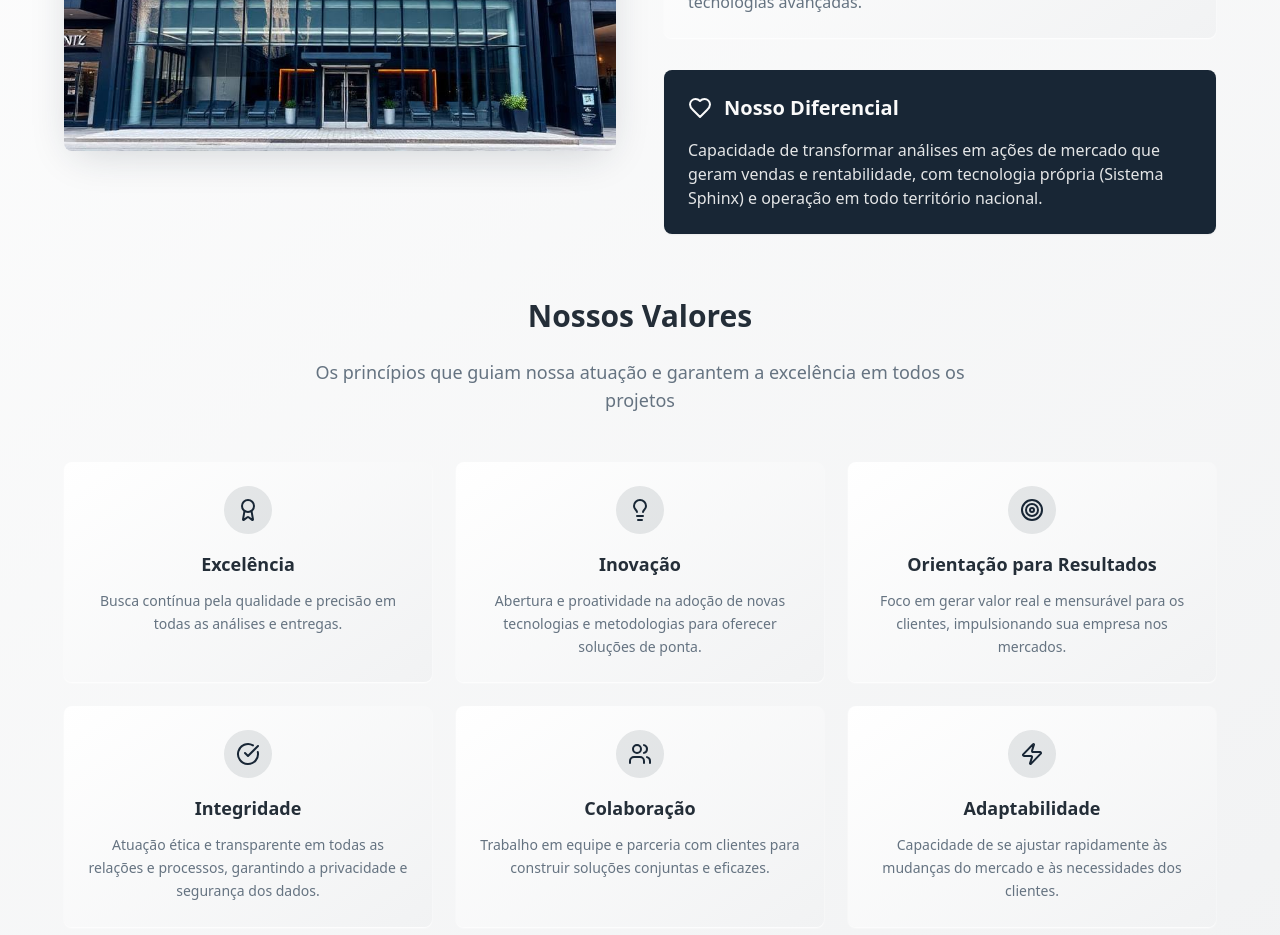
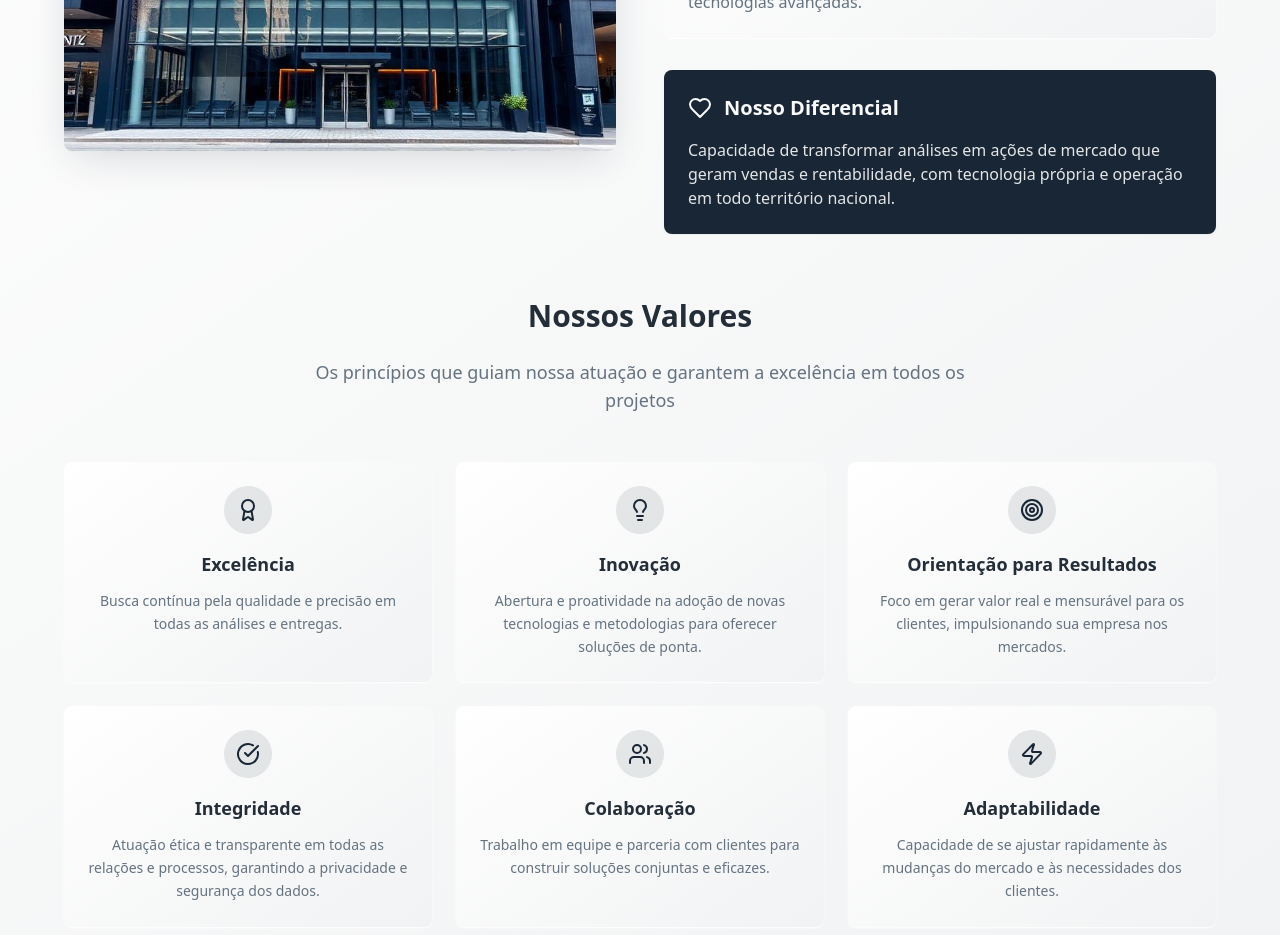
Before and after one commit to IAXGestao/prodados-insight-hub, a React (Vite) app: page / in a window 1280 px wide. Shown: the part 1540-2475 px from the top of the page. Built offline with nearby package versions, Linux system fonts and the light colour scheme.

Commit message:
Update "Nosso Diferencial" text
Rewrite the "Nosso Diferencial" section to: "Capacidade de transformar análises em ações de mercado que geram vendas e rentabilidade, com tecnologia própria e operação em todo território nacional."

```diff
--- a/src/components/About.tsx
+++ b/src/components/About.tsx
@@ -103,7 +103,7 @@ const About = () => {
                   </div>
                   <p className="opacity-90">
                     Capacidade de transformar análises em ações de mercado que geram vendas e rentabilidade,
-                    com tecnologia própria (Sistema Sphinx) e operação em todo território nacional.
+                    com tecnologia própria e operação em todo território nacional.
                   </p>
                 </CardContent>
               </Card>
```
